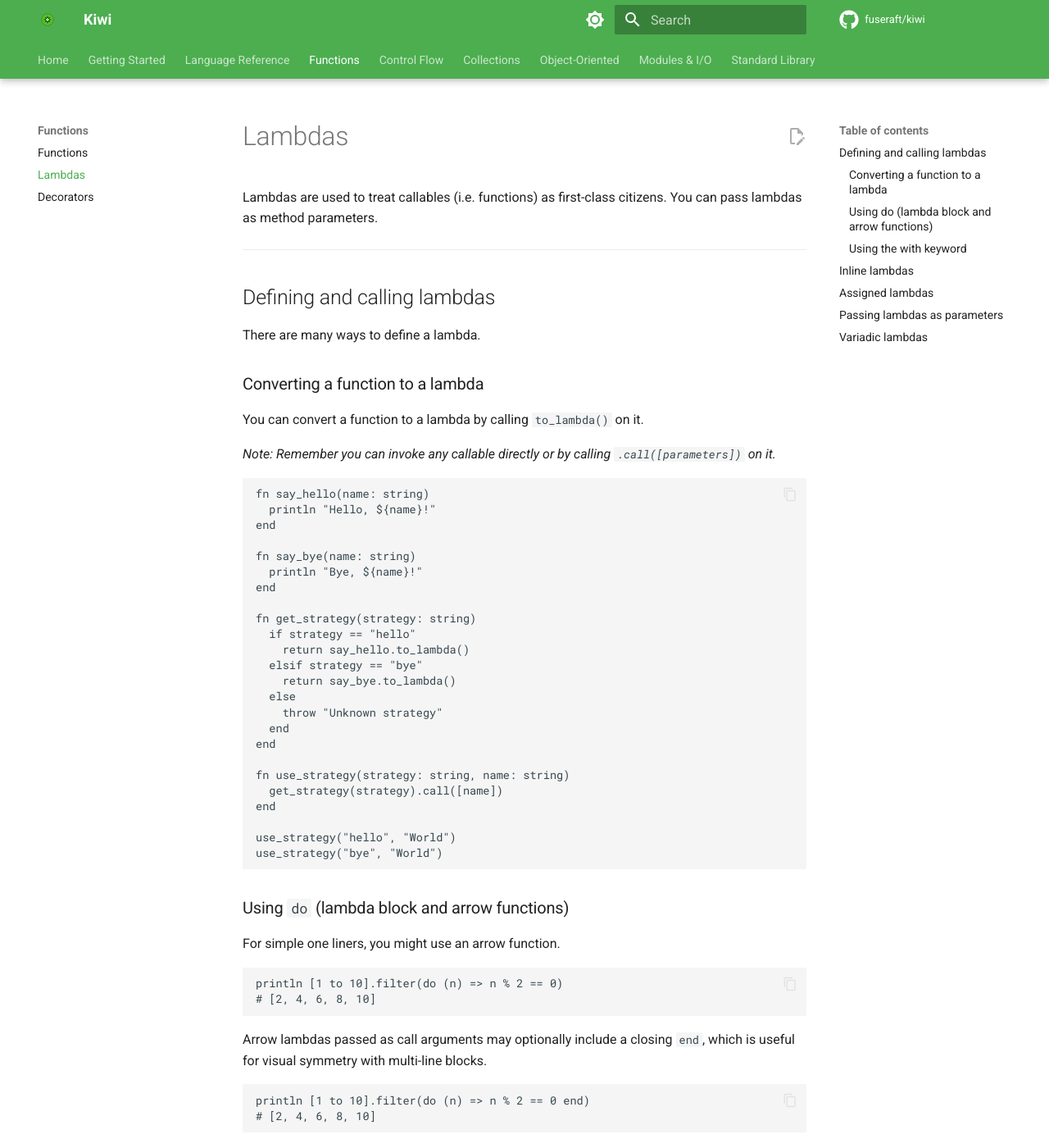
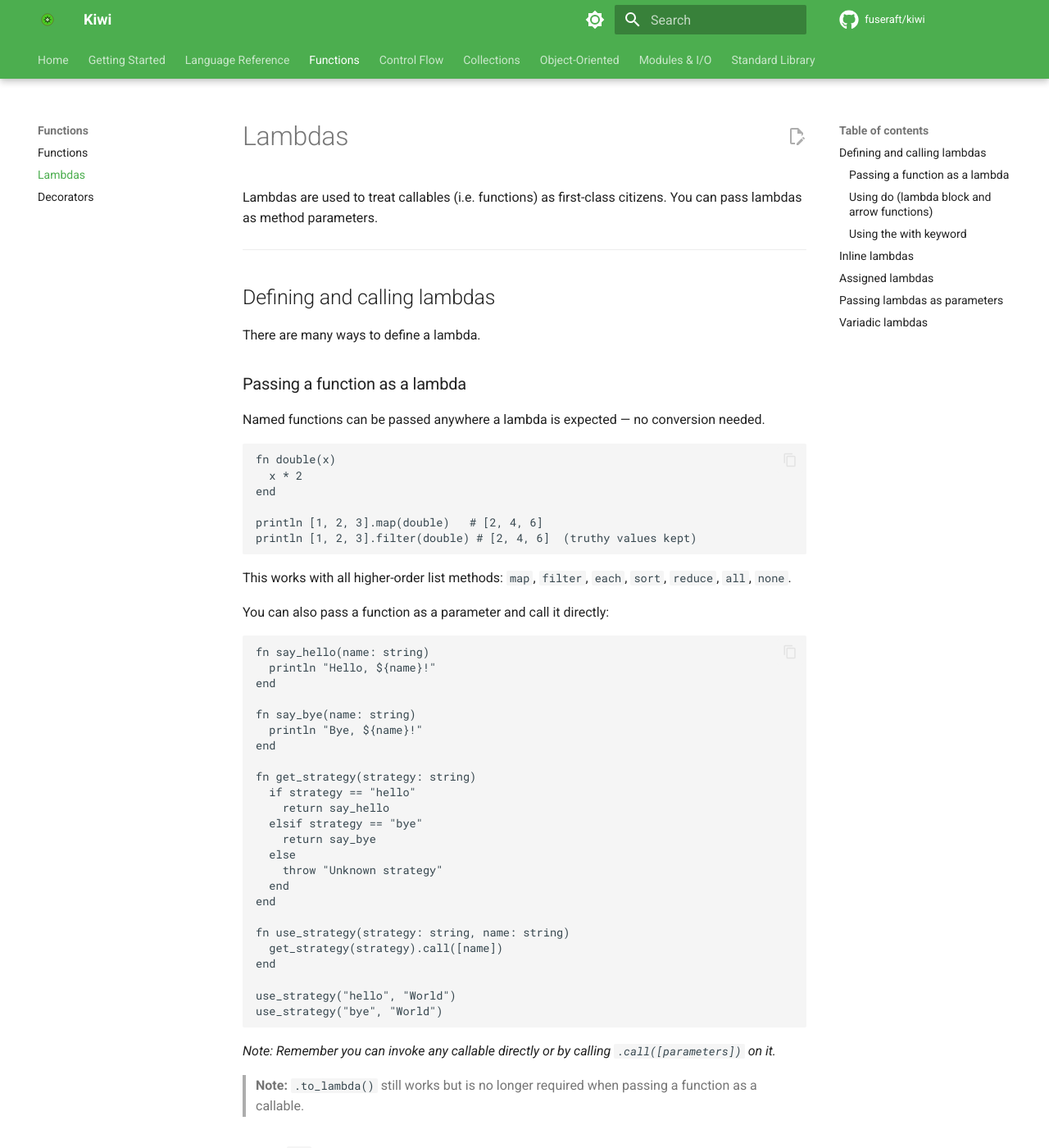
Before and after one commit to fuseraft/kiwi, an MkDocs documentation site: the page built from docs/lambdas.md, in a window 1280 px wide and 1400 px high. Shown: the whole window at 82% size. Built offline with MkDocs 1.6.1 and Material for MkDocs 9.7.7, drawn with Linux system fonts in a browser that asks for light colours; comment, search, counter and statistics services are not loaded.

Commit message:
Update docs

````diff
--- a/docs/lambdas.md
+++ b/docs/lambdas.md
@@ -8,11 +8,22 @@ Lambdas are used to treat callables (i.e. functions) as first-class citizens. Yo
 
 There are many ways to define a lambda.
 
-### Converting a function to a lambda
+### Passing a function as a lambda
 
-You can convert a function to a lambda by calling `to_lambda()` on it.
+Named functions can be passed anywhere a lambda is expected — no conversion needed.
 
-*Note: Remember you can invoke any callable directly or by calling `.call([parameters])` on it.*
+```kiwi
+fn double(x)
+  x * 2
+end
+
+println [1, 2, 3].map(double)   # [2, 4, 6]
+println [1, 2, 3].filter(double) # [2, 4, 6]  (truthy values kept)
+```
+
+This works with all higher-order list methods: `map`, `filter`, `each`, `sort`, `reduce`, `all`, `none`.
+
+You can also pass a function as a parameter and call it directly:
 
 ```kiwi
 fn say_hello(name: string)
@@ -25,9 +36,9 @@ end
 
 fn get_strategy(strategy: string)
   if strategy == "hello"
-    return say_hello.to_lambda()
+    return say_hello
   elsif strategy == "bye"
-    return say_bye.to_lambda()
+    return say_bye
   else
     throw "Unknown strategy"
   end
@@ -40,6 +51,10 @@ end
 use_strategy("hello", "World")
 use_strategy("bye", "World")
 ```
+
+*Note: Remember you can invoke any callable directly or by calling `.call([parameters])` on it.*
+
+> **Note:** `.to_lambda()` still works but is no longer required when passing a function as a callable.
 
 ### Using `do` (lambda block and arrow functions)
 
````
Also changed, not shown: docs/variables.md (+6 -4 lines).
